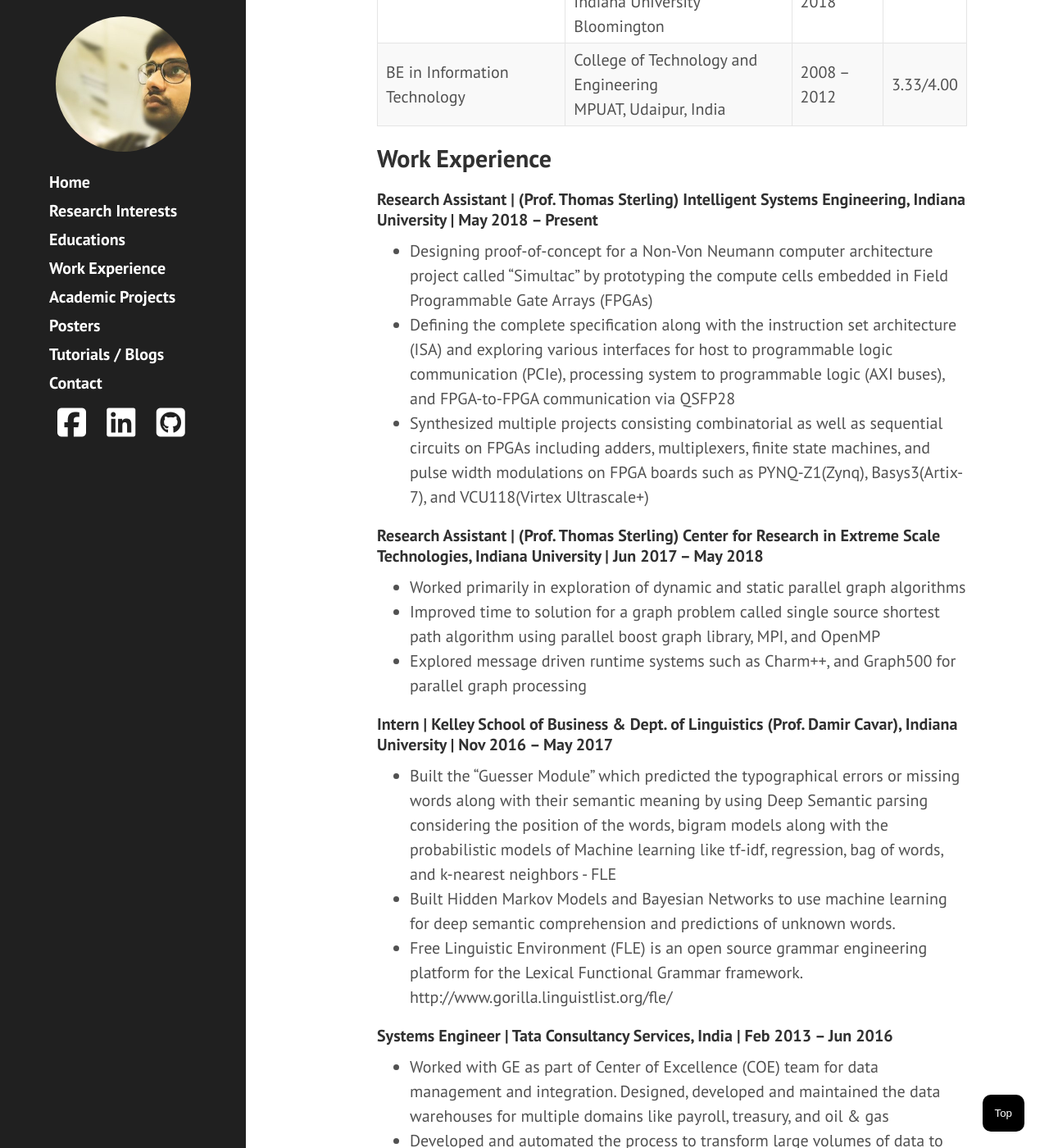
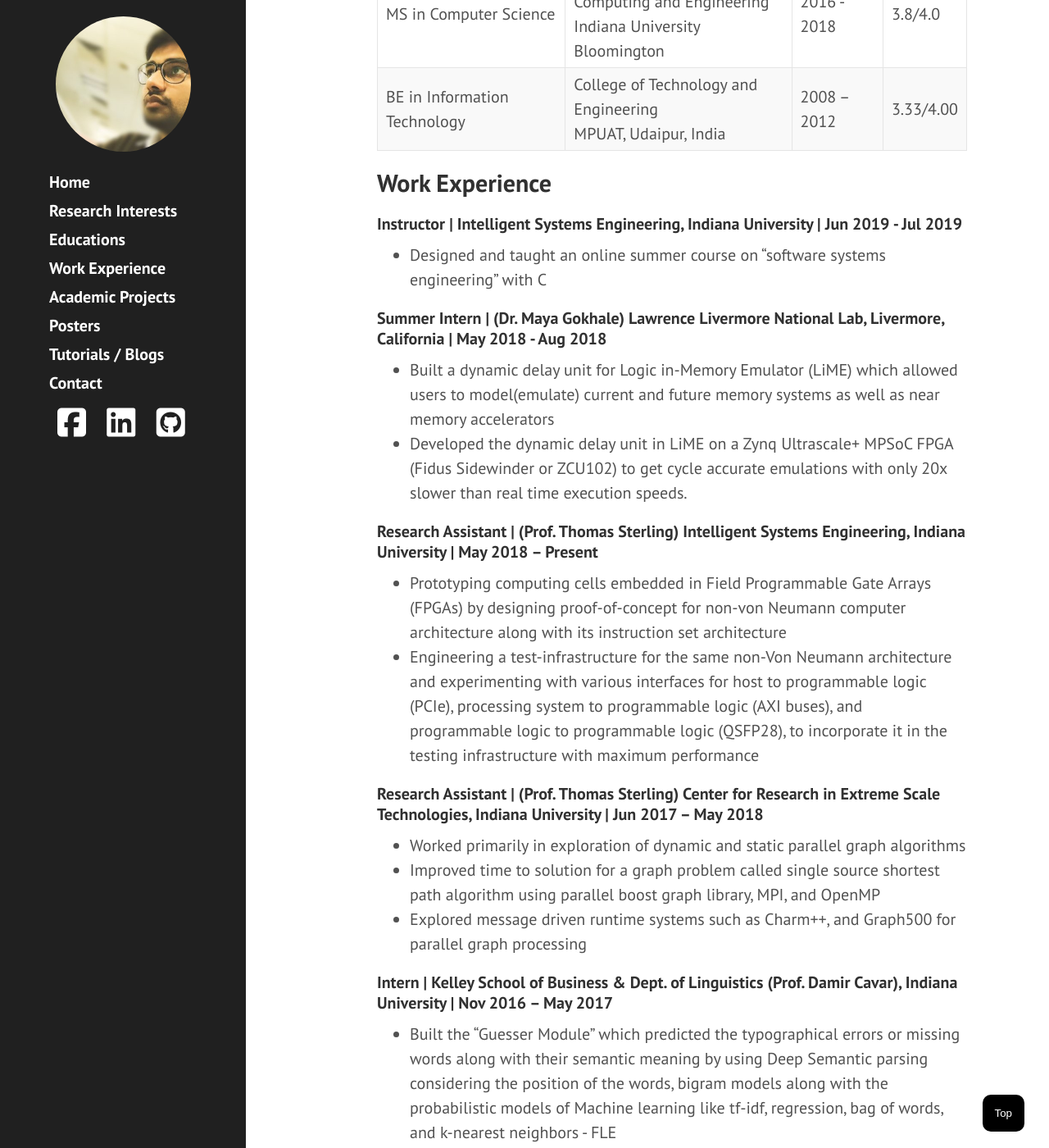
Before and after one commit to prateek22sri/prateek22sri.github.io, a Jekyll site: the page built from index.html, in a window 1280 px wide and 1400 px high, scrolled down 743 px. Shown: the whole window at 82% size. Built offline with Jekyll 4.4.1, drawn with Linux system fonts in a browser that asks for light colours; nearby versions of some CDN libraries; some of the changed text lies outside the part shown.

Commit message:
added LLNL and summer instructor

```diff
--- a/_includes/sections/research-interests.md
+++ b/_includes/sections/research-interests.md
@@ -1 +1 @@
-My research interests are essentially High-Performance Computing. My major work is with Parallel Graph Processing Algorithms and I am working towards designing the architecture of an accelerator for graph processing.
+My research interests is in High-Performance Computing. My primary research is reducing overheads in a class of general-purpose non-von Neumann architecture system simulated on an FPGA to expose and exploit parallelism specialized in dynamic graph processing for AI and ML applications
--- a/_includes/sections/work-experience.md
+++ b/_includes/sections/work-experience.md
@@ -1,7 +1,13 @@
+#### Instructor | Intelligent Systems Engineering, Indiana University | Jun 2019 - Jul 2019
++ Designed and taught an online summer course on “software systems engineering” with C
+
+#### Summer Intern | (Dr. Maya Gokhale) Lawrence Livermore National Lab, Livermore, California | May 2018 - Aug 2018
++ Built a dynamic delay unit for Logic in-Memory Emulator (LiME) which allowed users to model(emulate) current and future memory systems as well as near memory accelerators
++ Developed the dynamic delay unit in LiME on a Zynq Ultrascale+ MPSoC FPGA (Fidus Sidewinder or ZCU102) to get cycle accurate emulations with only 20x slower than real time execution speeds.
+
 #### Research Assistant | (Prof. Thomas Sterling) Intelligent Systems Engineering, Indiana University	| May 2018 – Present
-+	Designing proof-of-concept for a Non-Von Neumann computer architecture project called “Simultac” by prototyping the compute cells embedded in Field Programmable Gate Arrays (FPGAs)
-+	Defining the complete specification along with the instruction set architecture (ISA) and exploring various interfaces for host to programmable logic communication (PCIe), processing system to programmable logic (AXI buses), and FPGA-to-FPGA communication via QSFP28
-+	Synthesized multiple projects consisting combinatorial as well as sequential circuits on FPGAs including adders, multiplexers, finite state machines, and pulse width modulations on FPGA boards such as PYNQ-Z1(Zynq), Basys3(Artix-7), and VCU118(Virtex Ultrascale+)
++ Prototyping computing cells embedded in Field Programmable Gate Arrays (FPGAs) by designing proof-of-concept for non-von Neumann computer architecture along with its instruction set architecture
++ Engineering a test-infrastructure for the same non-Von Neumann architecture and experimenting with various interfaces for host to programmable logic (PCIe), processing system to programmable logic (AXI buses), and programmable logic to programmable logic (QSFP28), to incorporate it in the testing infrastructure with maximum performance
 
 #### Research Assistant | (Prof. Thomas Sterling) Center for Research in Extreme Scale Technologies, Indiana University | Jun 2017 – May 2018
 +	Worked primarily in exploration of dynamic and static parallel graph algorithms
```
